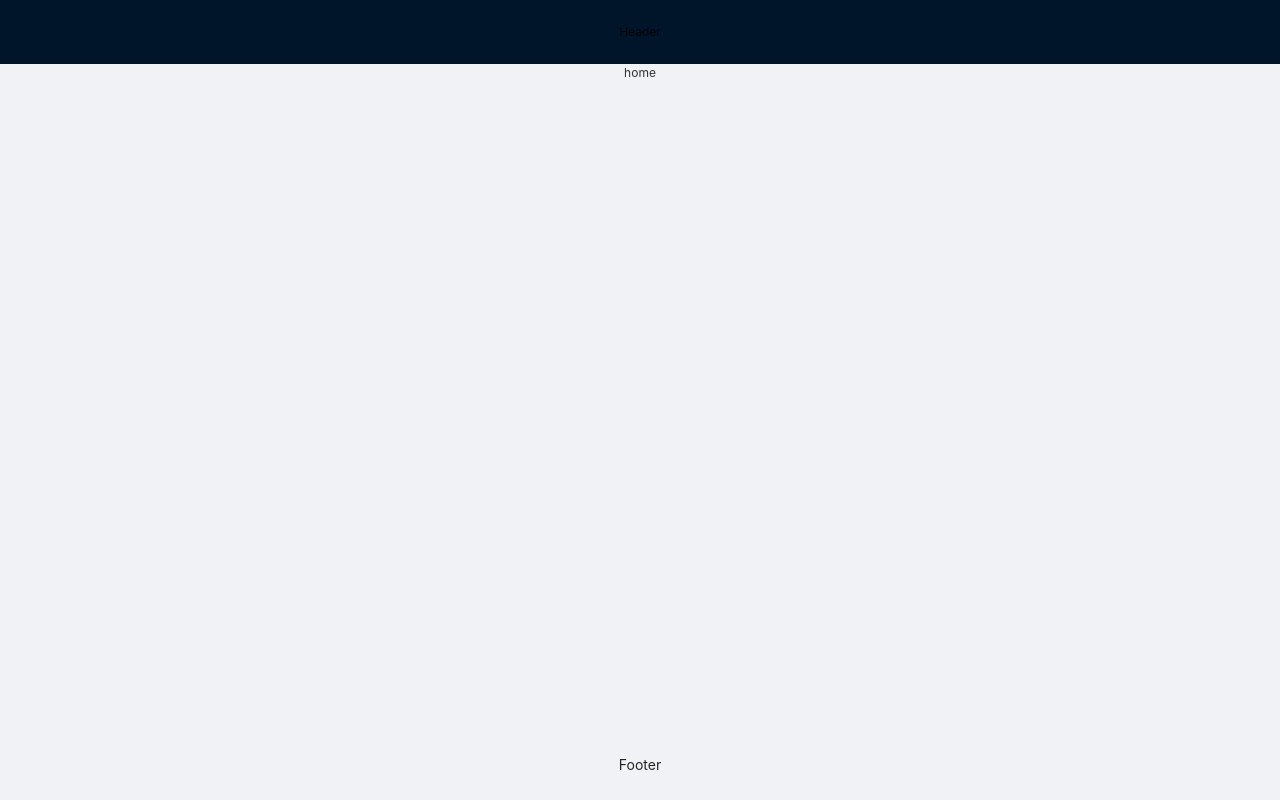
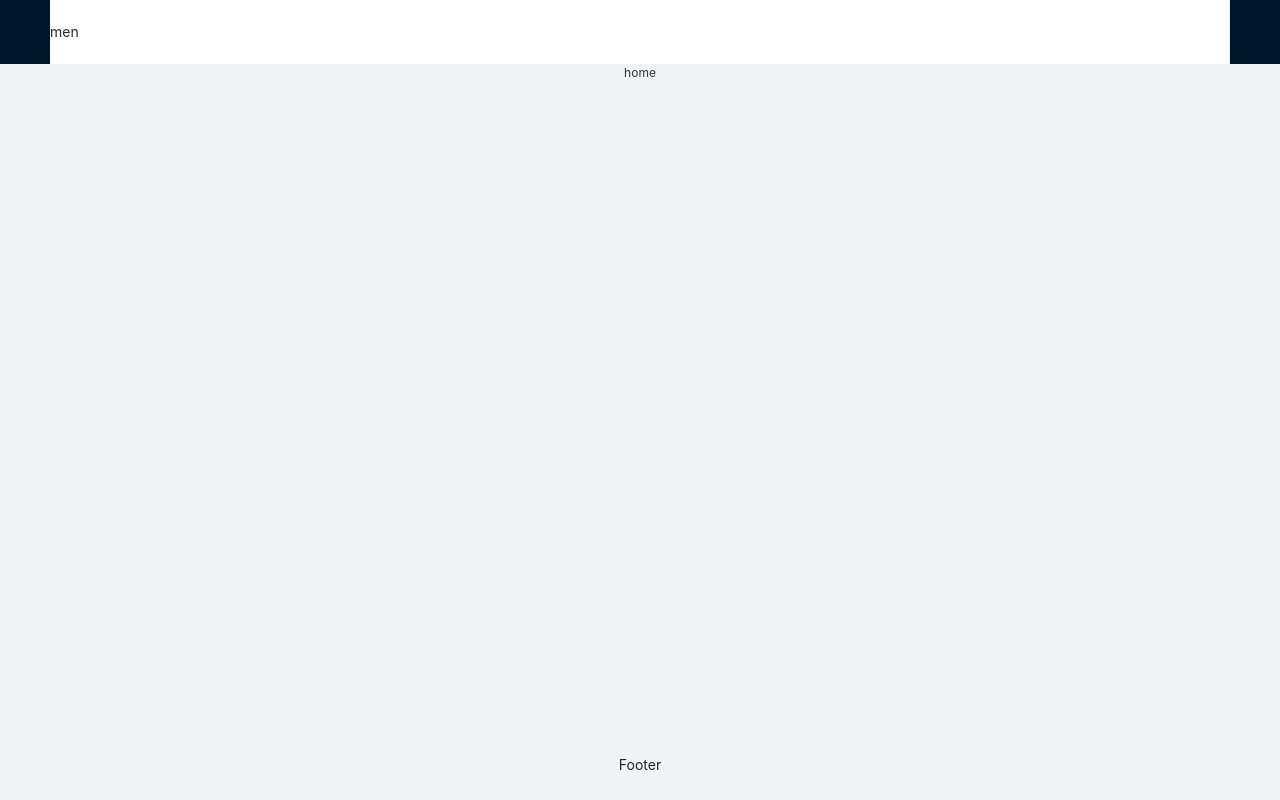
Before and after one commit to dengs-official/rlaboratory, a React (Create React App) app: page /home in a window 1280 px wide. Built offline with nearby package versions, Linux system fonts and the light colour scheme.

Commit message:
更新布局

```diff
--- a/src/App.jsx
+++ b/src/App.jsx
@@ -12,7 +12,6 @@ function App() {
           <Route path="/login" component={Login} />
           <Route path="/" component={RLayout} />
         </Switch>
-
       </BrowserRouter>
     </div>
   );
--- a/src/pages/layout/RLayout.jsx
+++ b/src/pages/layout/RLayout.jsx
@@ -5,15 +5,17 @@ import { Layout } from 'antd';
 import './Rlayout.less';
 import Home from '../home/Home';
 import About from '../about/About';
+import RHeader from './components/header/RHeader';
+import RFooter from './components/footer/RFooter';
 
-const { Header, Content, Footer } = Layout;
+const { Content } = Layout;
 
 function RLayout() {
   return (
     <Layout className="r-layout">
-      <Header>
+      <RHeader>
         Header
-      </Header>
+      </RHeader>
 
       <Content>
         <Switch>
@@ -23,9 +25,9 @@ function RLayout() {
         </Switch>
       </Content>
 
-      <Footer>
+      <RFooter>
         Footer
-      </Footer>
+      </RFooter>
     </Layout>
   );
 }
--- /dev/null
+++ b/src/pages/layout/components/footer/RFooter.jsx
@@ -0,0 +1,13 @@
+import React from 'react';
+import { Layout } from 'antd';
+
+const { Footer } = Layout;
+
+function RFooter() {
+  return (
+    <Footer>
+      Footer
+    </Footer>
+  );
+}
+export default RFooter;
--- /dev/null
+++ b/src/pages/layout/components/header/RHeader.jsx
@@ -0,0 +1,19 @@
+import React from 'react';
+import {
+  Layout,
+  Menu,
+} from 'antd';
+
+const { Header } = Layout;
+
+function RHeader() {
+  return (
+    <Header>
+      <Menu>
+        men
+      </Menu>
+    </Header>
+  );
+}
+
+export default RHeader;
```
Also changed, not shown: .eslintrc.js, src/pages/layout/components/footer/RFooter.less (added), src/pages/layout/components/header/RHeader.less (added).
